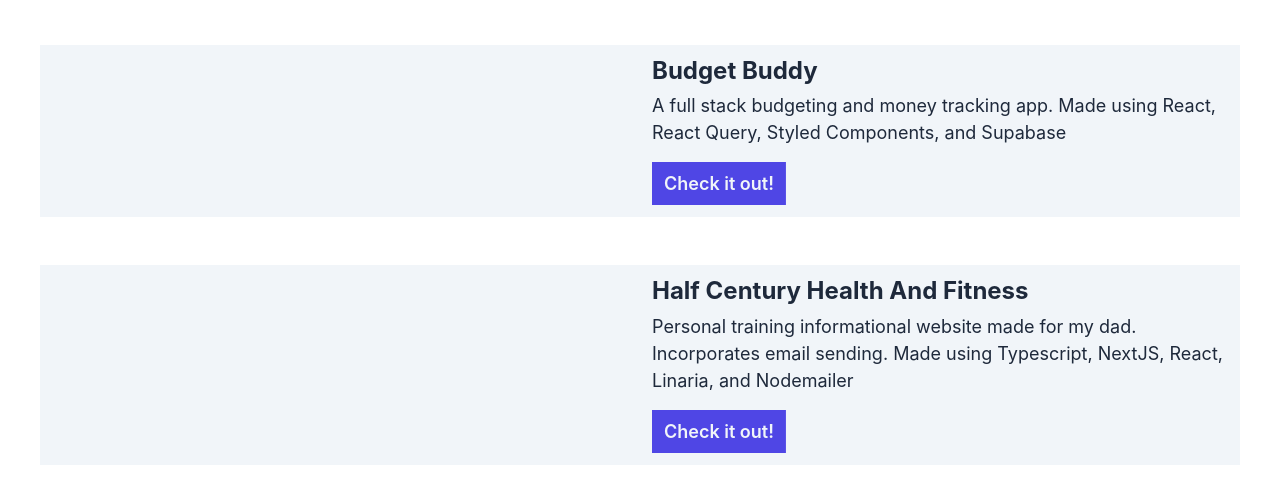
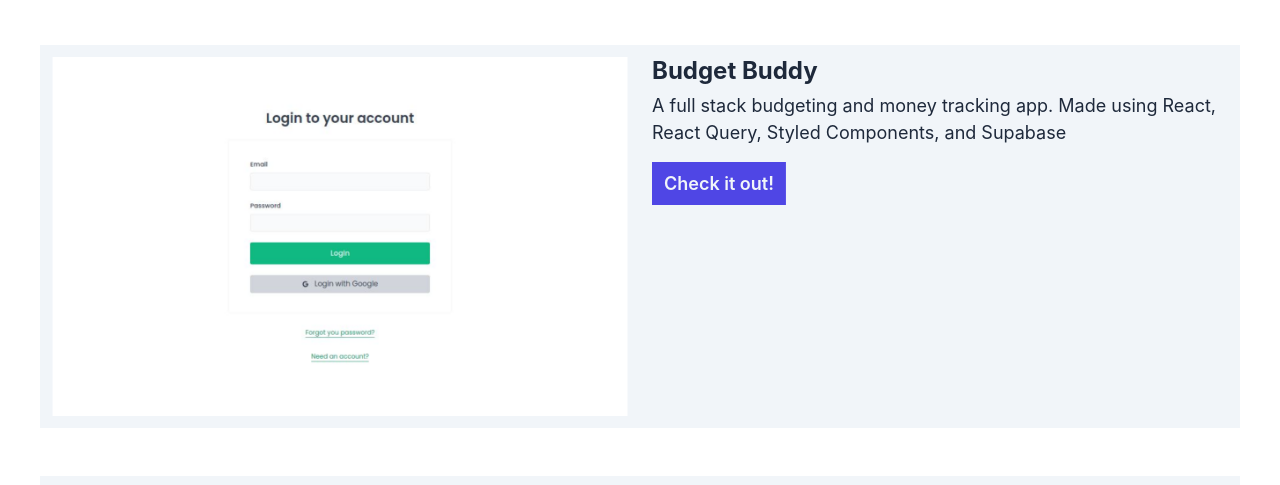
Before and after one commit to pie08/dhs-programming, a plain HTML site: page index.html in a window 1280 px wide. Shown: the part 104-589 px from the top of the page. Drawn offline with Linux system fonts and the light colour scheme; files that its build step writes are made by us from their sources.

Commit message:
changed img src to relative

```diff
--- a/index.html
+++ b/index.html
@@ -19,7 +19,7 @@
         <div class="project">
           <img
             class="project__img"
-            src="/~tbergg/assets/images/budget-buddy.png"
+            src="./assets/images/budget-buddy.png"
             alt=""
           />
 
@@ -39,11 +39,7 @@
         </div>
 
         <div class="project">
-          <img
-            class="project__img"
-            src="/~tbergg/assets/images/hchf.png"
-            alt=""
-          />
+          <img class="project__img" src="./assets/images/hchf.png" alt="" />
 
           <div class="project__text">
             <h2>Half Century Health and Fitness</h2>
```
